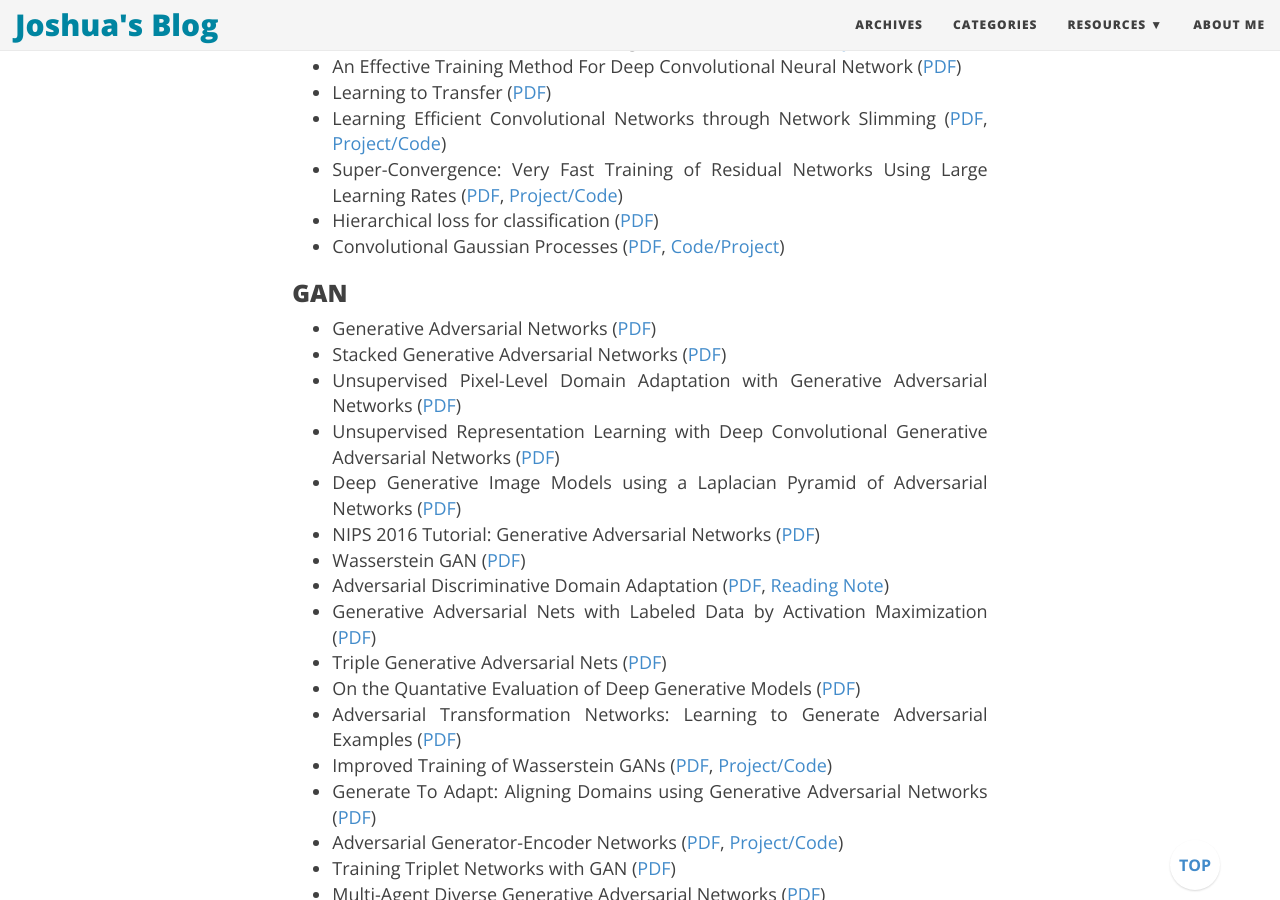
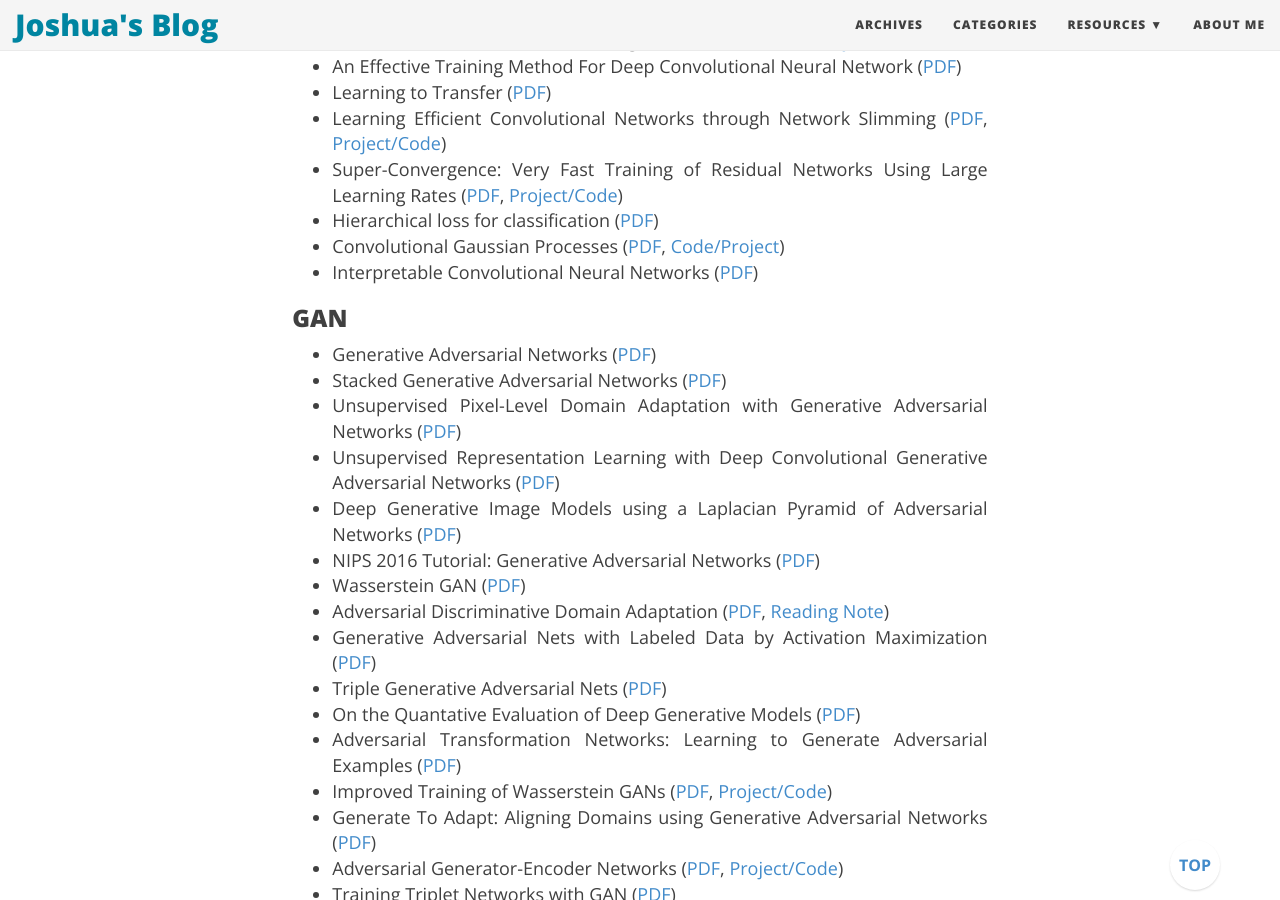
Before and after one commit to joshua19881228/joshua19881228.github.io, a Jekyll site: the page built from _posts/Computer_Vision/2016-08-25-my-jumble-of-computer-vision.md, in a window 1280 px wide and 900 px high, scrolled down 15286 px. Built offline with Jekyll 4.4.1, drawn with Linux system fonts in a browser that asks for light colours; nearby versions of some CDN libraries; comment, search, counter and statistics services are not loaded.

Commit message:
update post

```diff
--- a/_posts/Computer_Vision/2016-08-25-my-jumble-of-computer-vision.md
+++ b/_posts/Computer_Vision/2016-08-25-my-jumble-of-computer-vision.md
@@ -375,6 +375,7 @@ I am going to maintain this page to record a few things about computer vision th
 * Super-Convergence: Very Fast Training of Residual Networks Using Large Learning Rates ([PDF](https://arxiv.org/pdf/1506.01186.pdf), [Project/Code](https://github.com/lnsmith54/super-convergence))
 * Hierarchical loss for classification ([PDF](https://arxiv.org/abs/1709.01062))
 * Convolutional Gaussian Processes ([PDF](https://arxiv.org/abs/1709.01894), [Code/Project](https://github.com/markvdw/convgp))
+* Interpretable Convolutional Neural Networks ([PDF](https://arxiv.org/abs/1710.00935))
 
 ### GAN ###
 
```
